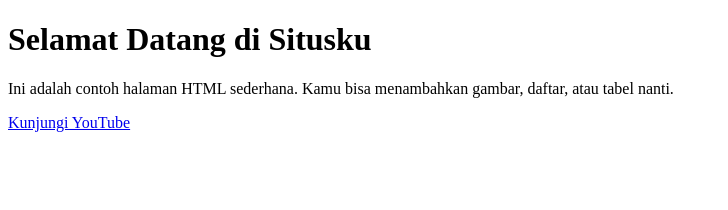
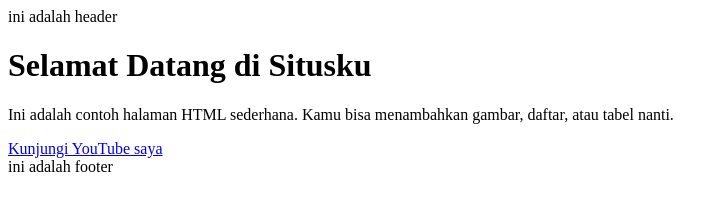
Before and after one commit to Rezaindafri/tutorialcodepolitan, a plain HTML site: page index.html in a window 1280 px wide. Shown: the whole page, without its empty margins (0-728 px from the left). Drawn offline with Linux system fonts and the light colour scheme.

Commit message:
perubahan pada header dan footer

```diff
--- a/index.html
+++ b/index.html
@@ -5,8 +5,10 @@
   <title>Halaman Sederhana</title>
 </head>
 <body>
+  <header>ini adalah header</header>
   <h1>Selamat Datang di Situsku</h1>
   <p>Ini adalah contoh halaman HTML sederhana. Kamu bisa menambahkan gambar, daftar, atau tabel nanti.</p>
-  <a href="https://www.youtube.com/">Kunjungi YouTube</a>
+  <a href="https://www.youtube.com/">Kunjungi YouTube saya</a>
+  <footer>ini adalah footer</footer>
 </body>
 </html>
```
